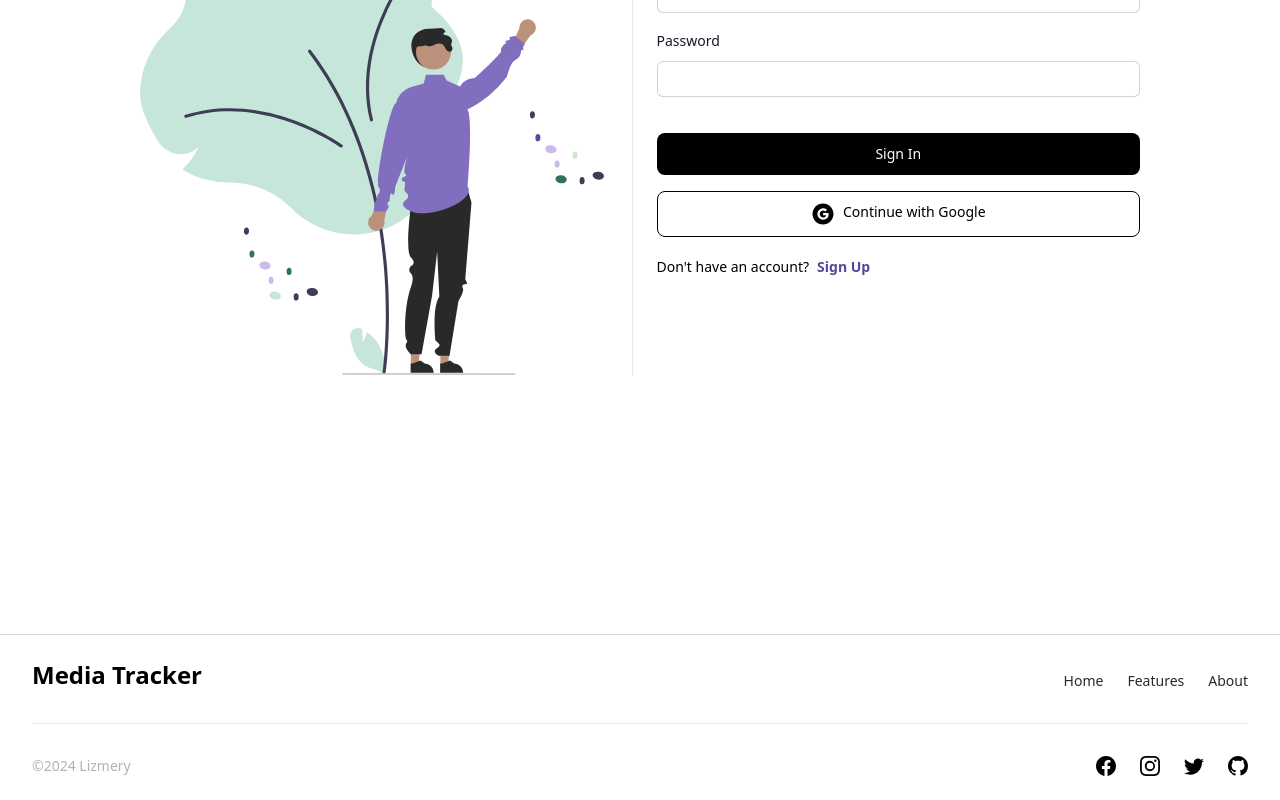
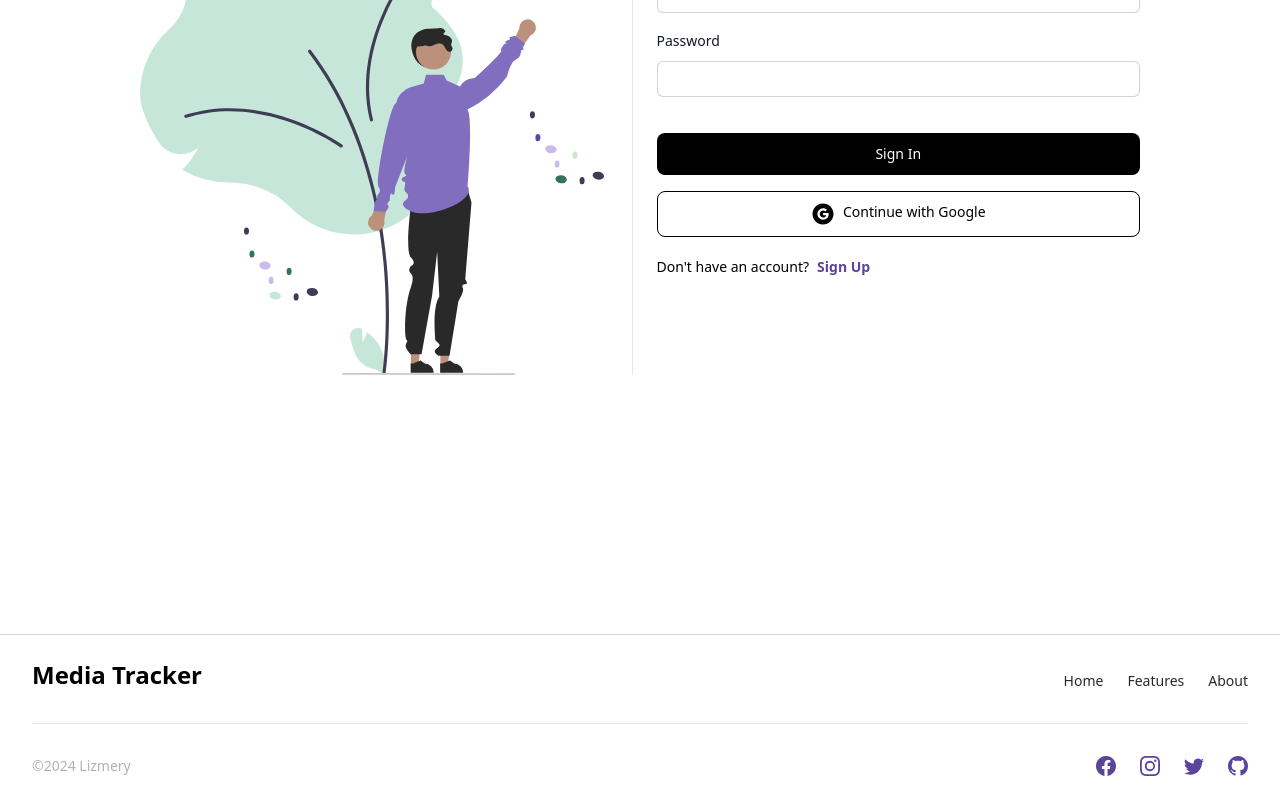
Before and after one commit to lizmery/faves-tracker, a React (Vite) app in the folder client/: page /sign-in in a window 1280 px wide. Shown: the part 321-1121 px from the top of the page. Built offline with nearby package versions, Linux system fonts and the light colour scheme; no server answers.

Commit message:
Update Footer.jsx
fix typo

```diff
--- a/client/src/components/Footer.jsx
+++ b/client/src/components/Footer.jsx
@@ -23,10 +23,10 @@ export default function FooterComponent() {
                             <div className="w-full sm:flex sm:items-center sm:justify-between mt-8 border-t pt-8">
                                 <span className='opacity-30 text-sm'>©2024 Lizmery</span>
                                 <div className="mt-4 flex space-x-6 sm:mt-0 sm:justify-center">
-                                    <Footer.Icon href="#" icon={BsFacebook} className='text-darkPruple' />
-                                    <Footer.Icon href="#" icon={BsInstagram} className='text-darkPruple' />
-                                    <Footer.Icon href="#" icon={BsTwitter} className='text-darkPruple' />
-                                    <Footer.Icon href="#" icon={BsGithub} className='text-darkPruple' />
+                                    <Footer.Icon href="#" icon={BsFacebook} className='text-darkPurple' />
+                                    <Footer.Icon href="#" icon={BsInstagram} className='text-darkPurple' />
+                                    <Footer.Icon href="#" icon={BsTwitter} className='text-darkPurple' />
+                                    <Footer.Icon href="#" icon={BsGithub} className='text-darkPurple' />
                                 </div>
                             </div>
                         </div>
```
